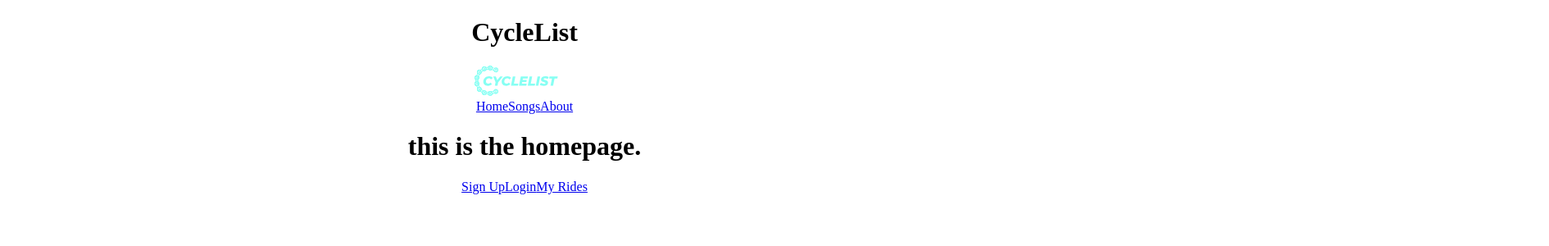
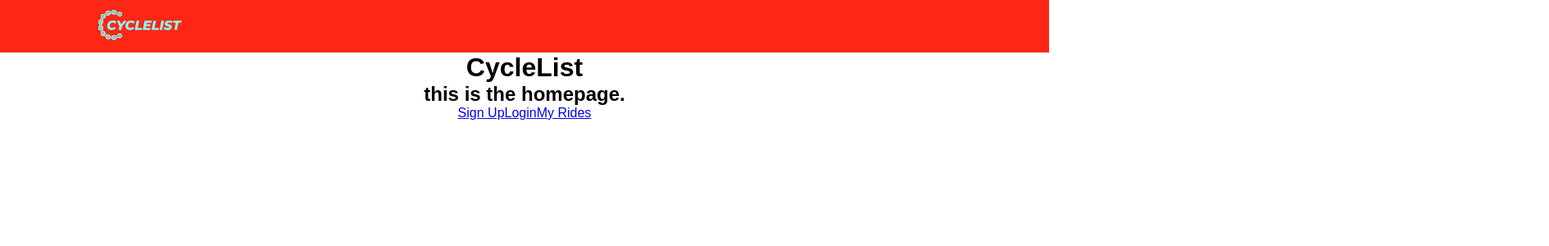
Before and after one commit to frank-booth/CycleList_Frontend, a React (Create React App) app in the folder client/: page / in a window 1280 px wide. Shown: the top 300 px of the page at 82% size, 1890 px wide, since content can reach past the window. Built offline with nearby package versions, Linux system fonts and the light colour scheme.

Commit message:
nav bar css

```diff
--- a/client/src/App.css
+++ b/client/src/App.css
@@ -1,3 +1,70 @@
 *{
-  text-align: center;
+    text-align: center;
+    font-family: "Montserrat", sans-serif;
+    padding: 0;
+    margin: 0;
+
   }
+
+ .nav-logo:hover{
+  filter: invert(100%)
+ }
+
+  .navBar {
+    display: flex;
+    flex-direction: row;
+    justify-content: space-between;
+    align-items: center;
+    position: relative;
+    width: 100% vw;
+    height: 64px;
+    background: #FF2615;
+
+  }
+  .navContent {
+    display: flex;
+    flex-direction: row;
+    justify-content: space-between;
+    align-items: center;
+    padding: 0px 120px;
+    gap: 600px;
+    width: auto;
+    height: 64px;
+  }
+
+  .nav-links {
+    display: flex;
+    flex-direction: row;
+    justify-content: flex-end;
+    align-items: center;
+    padding: 0px;
+    gap: 24px;
+
+    width: 927px;
+    height: 36px;
+  }
+
+
+.links{
+    display: flex;
+    flex-direction: row;
+    align-items: flex-start;
+    padding: 0px;
+    gap: 30px;
+    width: 321px;
+}
+  #links{
+
+    color: #FFFFFF;
+    text-decoration: none;
+    flex-direction: row;
+    align-items: space-between;
+    padding:10px 10px;
+
+  }
+  #links:hover{
+    background-color: #CB1E11;
+    padding:10px 10px;
+    border-radius: 5px;
+
+  }
--- a/client/src/App.js
+++ b/client/src/App.js
@@ -1,24 +1,24 @@
-import './App.css'
-import axios from 'axios'
-import { Route, Routes } from 'react-router-dom'
-import Nav from './components/Nav'
-import Home from './pages/Home'
-import Rider from './components/Rider'
-import Songs from './pages/Songs'
-import SongRoutine from './pages/SongRoutine'
-import About from './pages/About'
-import SignUp from './components/SignUp'
-import Login from './components/Login'
-import AddSong from './components/AddSong'
-import SongGenre from './components/SongGenre'
-import RoutineType from './components/RoutineType'
+import "./App.css";
+import axios from "axios";
+import { Route, Routes } from "react-router-dom";
+import Nav from "./components/Nav";
+import Home from "./pages/Home";
+import Rider from "./components/Rider";
+import Songs from "./pages/Songs";
+import SongRoutine from "./pages/SongRoutine";
+import About from "./pages/About";
+import SignUp from "./components/SignUp";
+import Login from "./components/Login";
+import AddSong from "./components/AddSong";
+import SongGenre from "./components/SongGenre";
+import RoutineType from "./components/RoutineType";
 
 function App() {
   return (
     <div className="App">
       <header>
+        <Nav />
         <h1>CycleList</h1>
-        <Nav />
       </header>
 
       <main>
@@ -36,7 +36,7 @@ function App() {
         </Routes>
       </main>
     </div>
-  )
+  );
 }
 
-export default App
+export default App;
--- a/client/src/components/Nav.jsx
+++ b/client/src/components/Nav.jsx
@@ -3,14 +3,20 @@ import { NavLink, Link } from 'react-router-dom'
 
 const Nav = () => {
   return (
-    <div>
-      <div id="logo">
-        <img src={NavLogo} alt="cycle-list-logo" />
-      </div>
-      <div className="nav-links">
-        <NavLink to="/">Home</NavLink>
-        <NavLink to="/songs">Songs</NavLink>
-        <NavLink to="/about">About</NavLink>
+    <div className='navBar'>
+      <div className='navContent'>
+        <div id="logo">
+          <Link to="/">
+          <img src={NavLogo} alt="cycle-list-logo" className="nav-logo" />
+          </Link>
+        </div>
+        <div className="nav-links">
+          <div className="links">
+            <NavLink id="links" to="/">Home</NavLink>
+            <NavLink  id="links" to="/songs">Songs</NavLink>
+            <NavLink id="links"to="/about">About</NavLink>
+          </div>
+        </div>
       </div>
     </div>
   )
--- a/client/src/pages/Home.jsx
+++ b/client/src/pages/Home.jsx
@@ -2,12 +2,14 @@ import { NavLink } from 'react-router-dom'
 
 const Home = () => {
   return (
+    <section className='page-home'>
       <div>
         <h1>this is the homepage.</h1>
         <NavLink to="/signup">Sign Up</NavLink>
         <NavLink to="/login">Login</NavLink>
         <NavLink to="/riders/:riderId">My Rides</NavLink>
       </div>
+    </section>
   )
 }
 
```
Also changed, not shown: 1 other file (tests, documents, lock files or other folders). Lines whose indentation alone changed are shown as unchanged.
